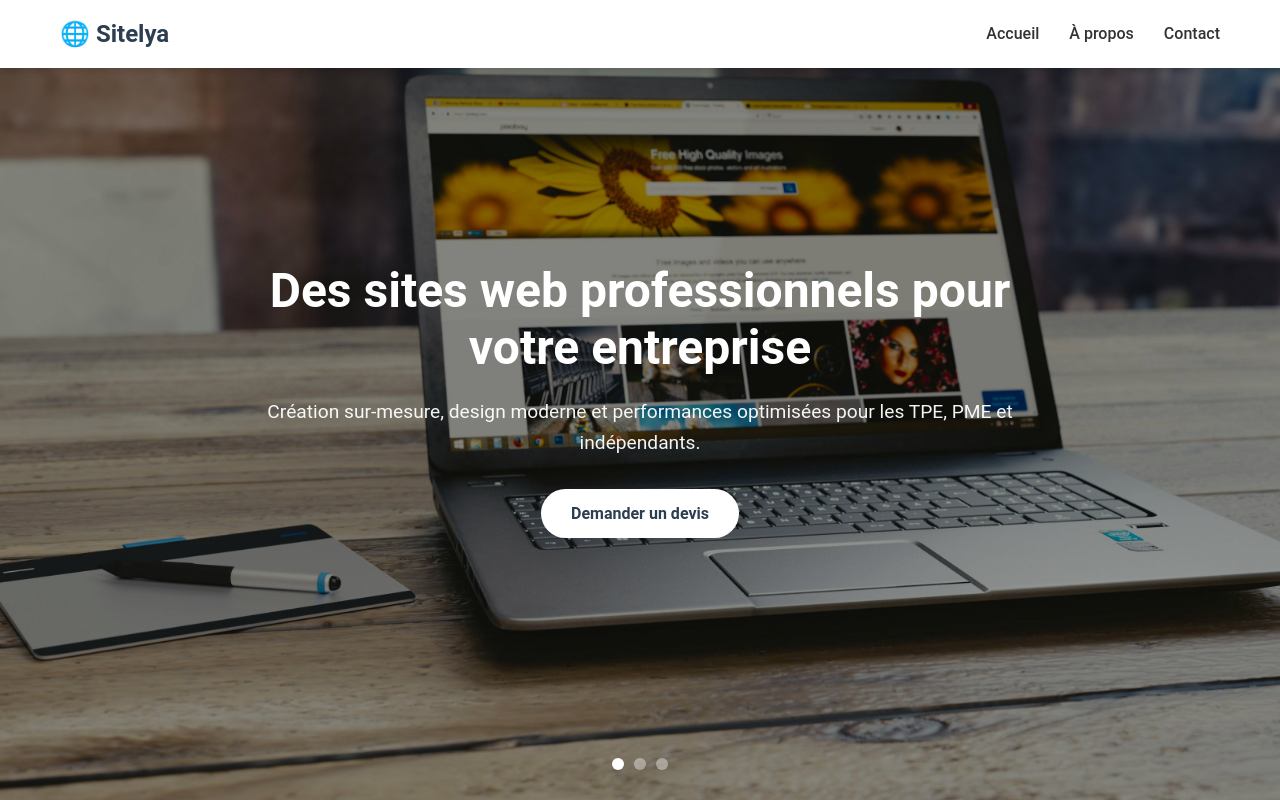
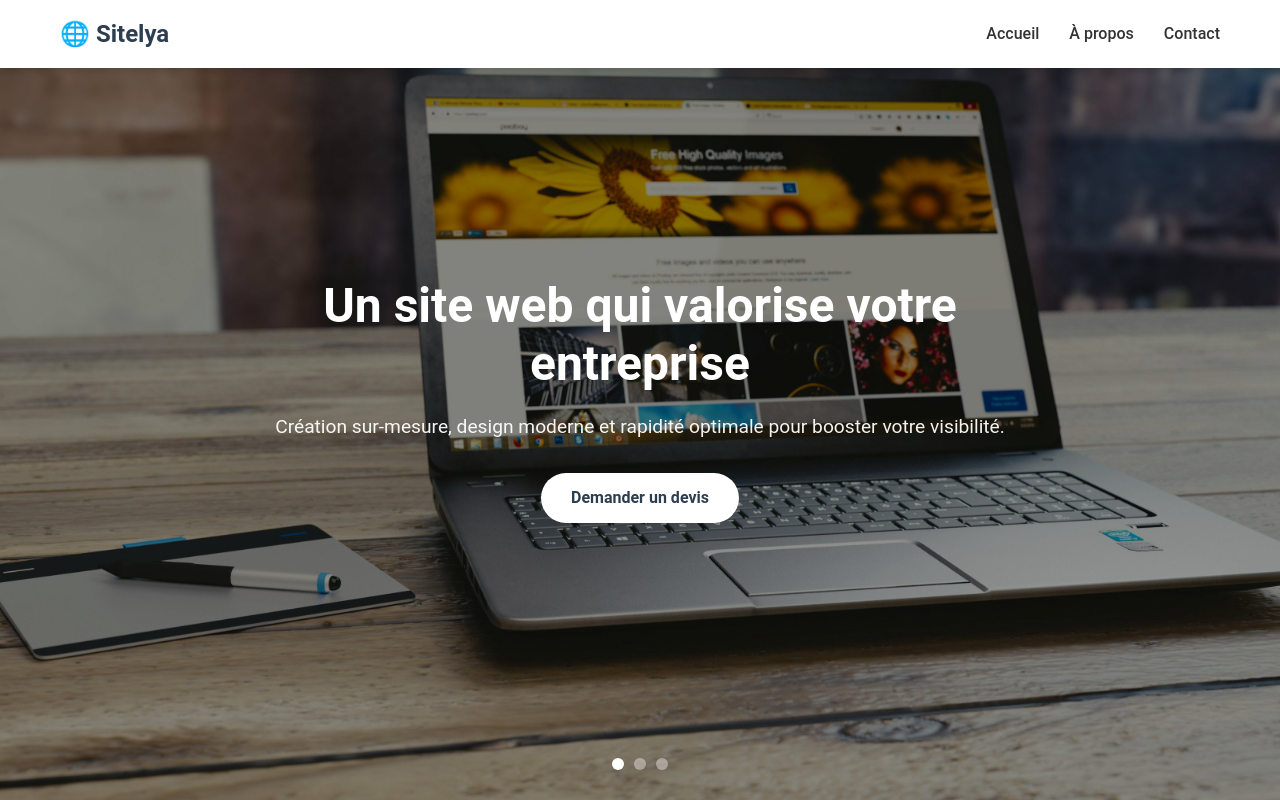
Before and after one commit to GabrielKrtsr/sitelya, a website built with webpack: page Client/src/html/index.html in a window 1280 px wide. Shown: the top 800 px of the page. Built offline with nearby package versions, Linux system fonts and the light colour scheme; grey boxes are pictures that could not be loaded.

Commit message:
update index.html

```diff
--- a/Client/src/html/index.html
+++ b/Client/src/html/index.html
@@ -32,9 +32,8 @@
             <div class="slider-container">
                 <div class="hero-slide" style="background-image: url('../images/hero1.jpg')">
                     <div class="hero-content">
-                        <h1>Des sites web professionnels pour votre entreprise</h1>
-                        <p>Création sur-mesure, design moderne et performances optimisées pour les TPE, PME et
-                            indépendants.</p>
+                        <h1>Un site web qui valorise votre entreprise</h1>
+                        <p>Création sur-mesure, design moderne et rapidité optimale pour booster votre visibilité.</p>
                         <a href="/contact" class="btn">Demander un devis</a>
                     </div>
                 </div>
```
Also changed, not shown: Server/public/html/index.html (+1 -1 lines).
